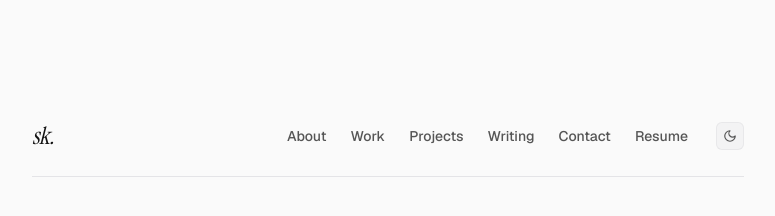
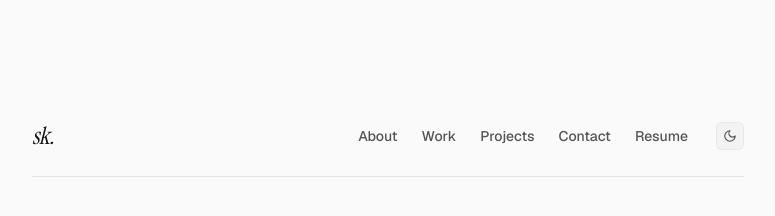
Before and after one commit to Erennn7/portfolio, a Next.js app: page / in a window 1280 px wide. Shown: the top 216 px of the page, without its empty margins (252-1027 px from the left). Built offline with nearby package versions, Linux system fonts and the light colour scheme.

Commit message:
temp removal of writing section

```diff
--- a/app/components.tsx
+++ b/app/components.tsx
@@ -39,7 +39,7 @@ export function Navbar() {
     { label: "About", href: "/#about" },
     { label: "Work", href: "/work" },
     { label: "Projects", href: "/projects" },
-    { label: "Writing", href: "/writing" },
+    // { label: "Writing", href: "/writing" },
     { label: "Contact", href: "/contact" },
     { label: "Resume", href: "/samarths-resume-26.pdf", external: true },
   ];
```
